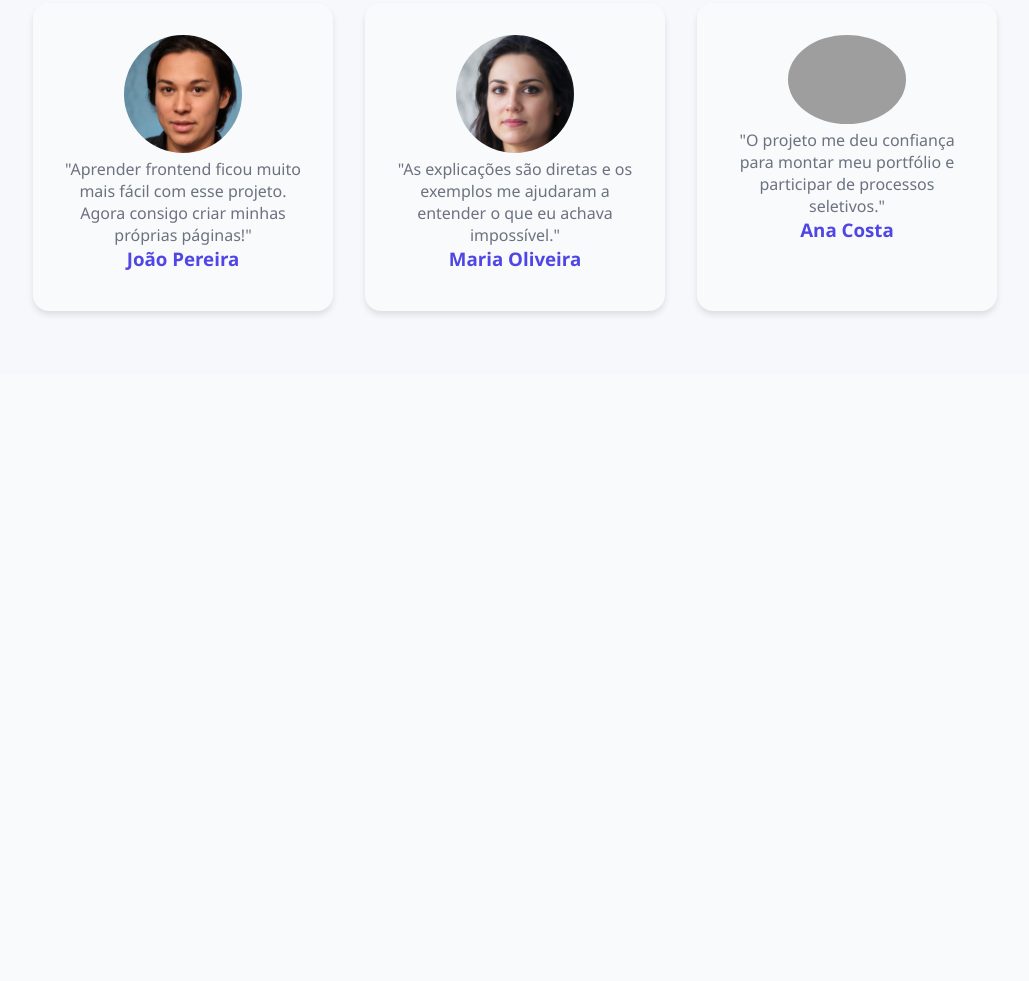
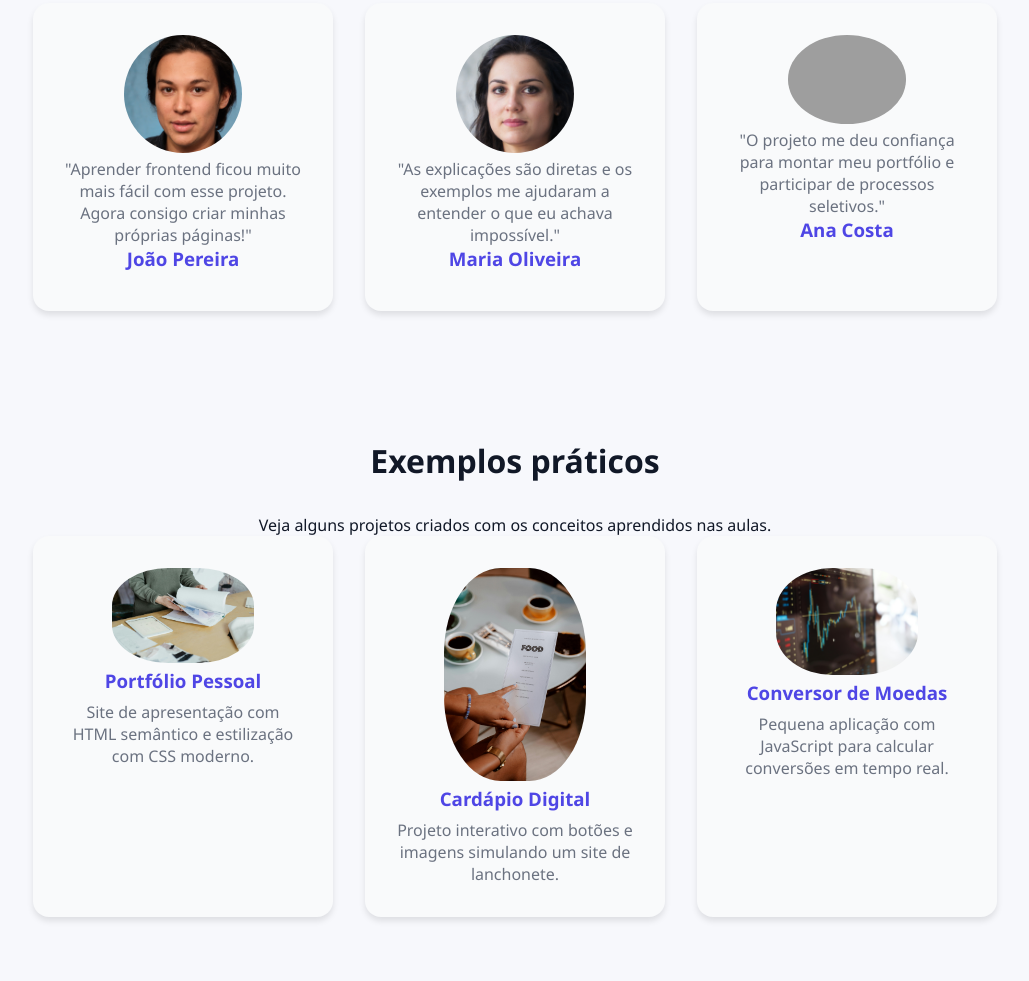
Before and after one commit to morizz06/Front-end-essencial-17-07, a plain HTML site: page landing-page/index.html in a window 1280 px wide. Shown: the part 1520-2501 px from the top of the page, without its empty margins (125-1154 px from the left). Before the commit the page ends 1895 px from the top, so only its background shows below. Drawn offline with Linux system fonts and the light colour scheme; grey boxes are pictures that could not be loaded.

Commit message:
Add files via upload

```diff
--- a/landing-page/index.html
+++ b/landing-page/index.html
@@ -109,6 +109,39 @@
                 </div>
             </div>
         </section>
+
+
+        <section class="veja">
+            <h2>Exemplos práticos</h2> <!-- Título da seção de aprendizado -->
+            <p>Veja alguns projetos criados com os conceitos aprendidos nas aulas.</p>
+            <!-- Container de cartões de conteúdo -->
+            <div class="exemplos">
+                <!-- Card 1: HTML -->
+                <div class="exemplo">
+                    <img src="images/exemplo1.jpg" alt="exemplo 1">
+                    <h3>Portfólio Pessoal</h3>
+                    <p>Site de apresentação com HTML semântico e estilização com CSS moderno.</p>
+
+                </div>
+
+                <!-- Card 2: CSS -->
+                <div class="exemplo">
+                    <img src="images/exemplo2.jpg" alt="exemplo 2">
+                    <h3>Cardápio Digital</h3>
+                    <p>Projeto interativo com botões e imagens simulando um site de lanchonete.</p>
+
+                </div>
+
+                <!-- Card 3: JavaScript -->
+                <div class="exemplo">
+                    <img src="images/exemplo3.jpg" alt="exemplo 3">
+                    <h3>Conversor de Moedas</h3>
+                    <p>Pequena aplicação com JavaScript para calcular conversões em tempo real.</p>
+                </div>
+            </div>
+        </section>
+
+
     </main>
 </body>
 
--- a/landing-page/styles.css
+++ b/landing-page/styles.css
@@ -205,3 +205,63 @@
   .Aluno:hover {
     transform: translateY(-5px); /* Eleva o card levemente ao passar o mouse */
   }
+
+
+
+
+
+
+
+
+
+
+
+  .veja {
+    padding: 4rem 2rem;         /* Espaçamento interno vertical e horizontal */
+    background-color:#f7f8fc;     /* Fundo branco */
+    text-align: center;         /* Centraliza o texto */
+  }
+
+  /* TÍTULO DA SEÇÃO DE CONTEÚDO */
+  .veja h2 {
+    font-size: 2rem;            /* Tamanho do título */
+    color: #111827;             /* Cor escura para destaque */
+    margin-bottom: 2rem;        /* Espaçamento inferior */
+  }
+
+  .exemplos {
+    display: flex;              /* Exibe os cards em linha */
+    flex-wrap: wrap;            /* Permite quebrar para múltiplas linhas */
+    justify-content: center;    /* Centraliza os cards */
+    gap: 2rem;                  /* Espaço entre os cards */
+  }
+
+  /* ESTILO INDIVIDUAL DE CADA CARD */
+  .exemplo {
+    background-color: #f9fafb;  /* Fundo cinza claro */
+    border-radius: 1rem;        /* Bordas arredondadas */
+    padding: 2rem;              /* Espaçamento interno */
+    max-width: 300px;           /* Largura máxima do card */
+    box-shadow: 0 4px 6px rgba(0, 0, 0, 0.1); /* Sombra leve ao redor do card */
+    transition: transform 0.2s; /* Animação suave ao interagir */
+  }
+
+.exemplos img{
+  width: 60%;
+  border-radius: 40%;
+}
+  /* TÍTULO DO CARD */
+  .exemplo h3 {
+    color: #4f46e5;             /* Cor roxa para destacar */
+    margin-bottom: 0.5rem;      /* Espaçamento inferior */
+  }
+
+  /* PARÁGRAFO DO CARD */
+  .exemplo p {
+    color: #6b7280;             /* Cor cinza suave */
+  }
+
+  /* EFEITO HOVER DO CARD */
+  .exemplo:hover {
+    transform: translateY(-5px); /* Eleva o card levemente ao passar o mouse */
+  }
```
